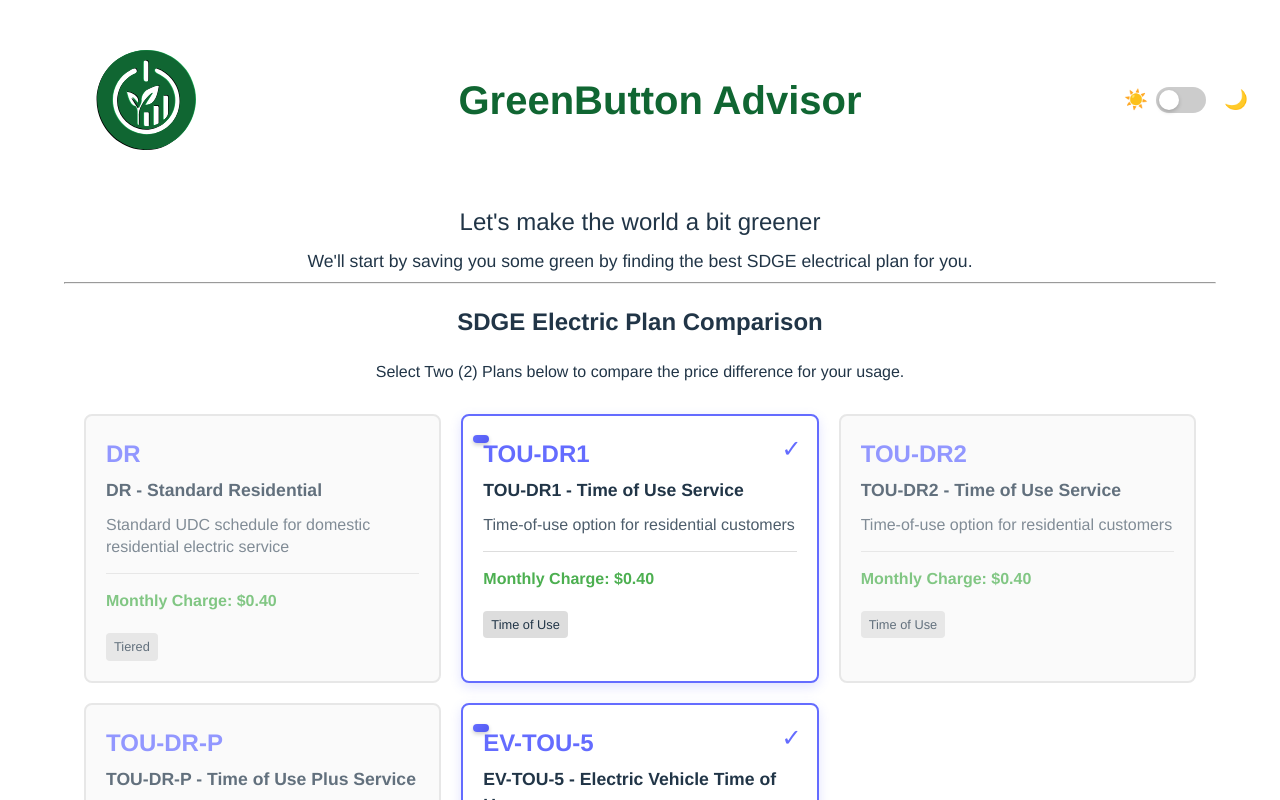
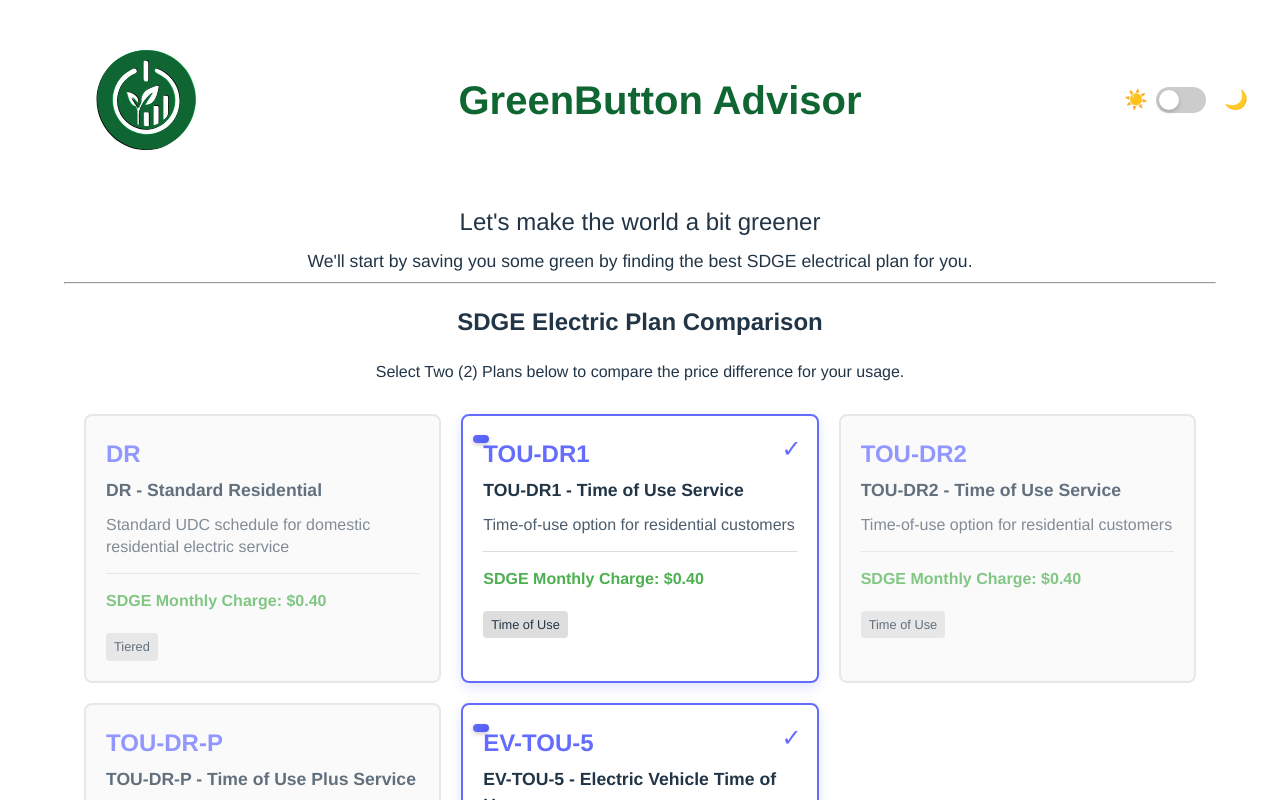
Before and after one commit to chrisarm/green-button-advisor-prototype, a Vue app: page / in a window 1280 px wide. Shown: the top 800 px of the page. Built offline with nearby package versions, Linux system fonts and the light colour scheme.

Commit message:
sdge charge

```diff
--- a/src/components/PlanSelector.vue
+++ b/src/components/PlanSelector.vue
@@ -22,7 +22,7 @@
 
         <div class="plan-details">
           <div class="monthly-charge">
-            Monthly Charge: ${{ plan.monthlyCharge.toFixed(2) }}
+            SDGE Monthly Charge: ${{ plan.monthlyCharge.toFixed(2) }}
           </div>
 
           <div v-if="plan.requirements.length > 0" class="requirements">
```
Also changed, not shown: 1 other file (tests, documents, lock files or other folders).
